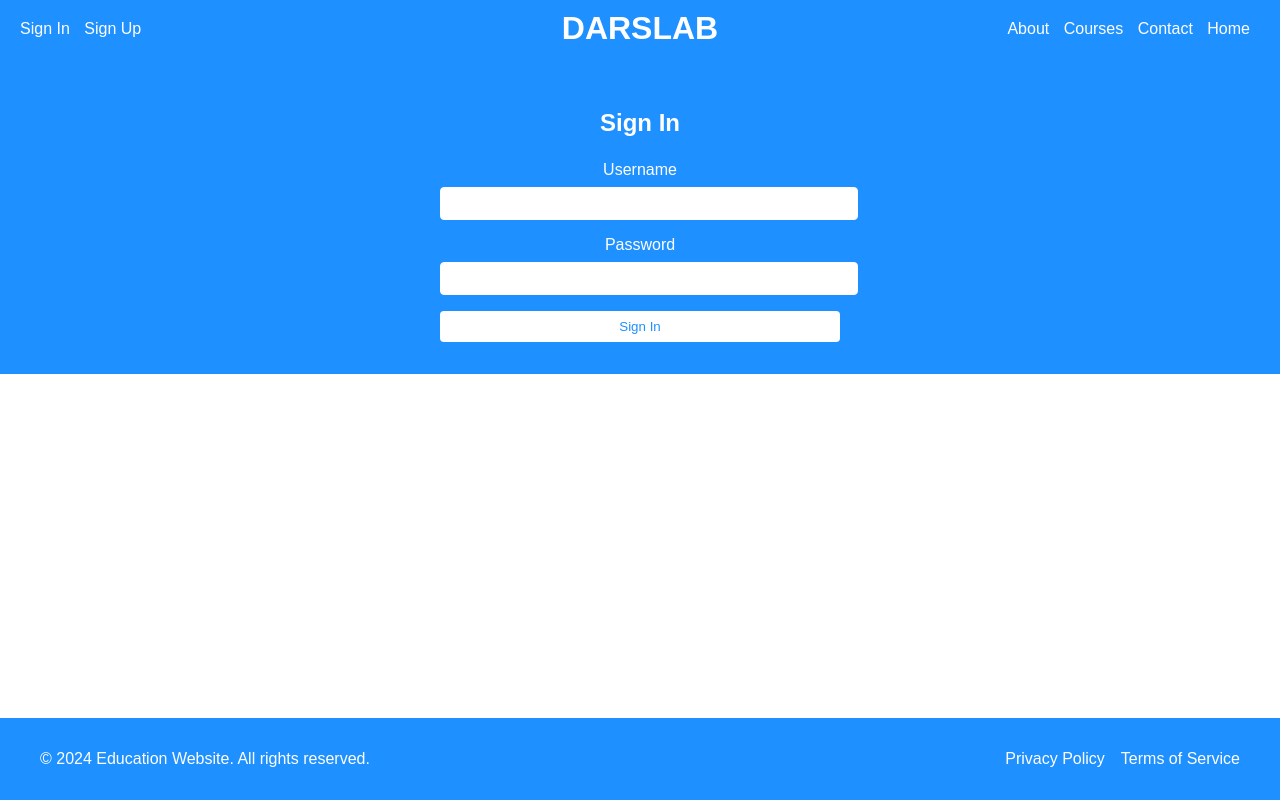
After one commit to yasharzavary/darslab, a Django app: template darslab/templates/signIO/sinI.html in a window 1280 px wide. The commit adds this page. Run offline with Django 5.2, Linux system fonts and the light colour scheme; the template is opened without the code that fills it, so the values that code supplies are empty.

Commit message:
template of sign in part finish

```diff
--- a/darslab/static/css/main_style.css
+++ b/darslab/static/css/main_style.css
@@ -109,3 +109,60 @@ nav ul li a:hover {
         margin: 0;
     }
 }
+
+
+
+
+/* sign in css part */
+.signin-section {
+    background-color: #1E90FF; /* Blue color */
+    color: white;
+    padding: 2rem 0;
+}
+
+.signin-section .container {
+    max-width: 400px;
+    margin: 0 auto;
+    text-align: center;
+}
+
+.signin-section h2 {
+    margin-bottom: 1.5rem;
+}
+
+.signin-section form {
+    display: flex;
+    flex-direction: column;
+}
+
+.signin-section .form-group {
+    margin-bottom: 1rem;
+}
+
+.signin-section label {
+    display: block;
+    margin-bottom: 0.5rem;
+}
+
+.signin-section input[type="text"],
+.signin-section input[type="password"] {
+    width: 100%;
+    padding: 0.5rem;
+    border: 1px solid #fff;
+    border-radius: 4px;
+}
+
+.signin-section button {
+    padding: 0.5rem 1rem;
+    border: none;
+    border-radius: 4px;
+    background-color: white;
+    color: #1E90FF; /* Blue color */
+    cursor: pointer;
+    transition: background-color 0.3s, color 0.3s;
+}
+
+.signin-section button:hover {
+    background-color: #fff;
+    color: #1E90FF; /* Blue color */
+}
--- /dev/null
+++ b/darslab/templates/signIO/sinI.html
@@ -0,0 +1,21 @@
+{% extends "maintemplate.html" %}
+
+{% block container %}
+<section class="signin-section">
+    <div class="container">
+        <h2>Sign In</h2>
+        <form action="{% url 'sign-in' %}" method="post">
+            {% csrf_token %}
+            <div class="form-group">
+                <label for="username">Username</label>
+                <input type="text" id="username" name="username" required>
+            </div>
+            <div class="form-group">
+                <label for="password">Password</label>
+                <input type="password" id="password" name="password" required>
+            </div>
+            <button type="submit">Sign In</button>
+        </form>
+    </div>
+</section>
+{% endblock %}
```
